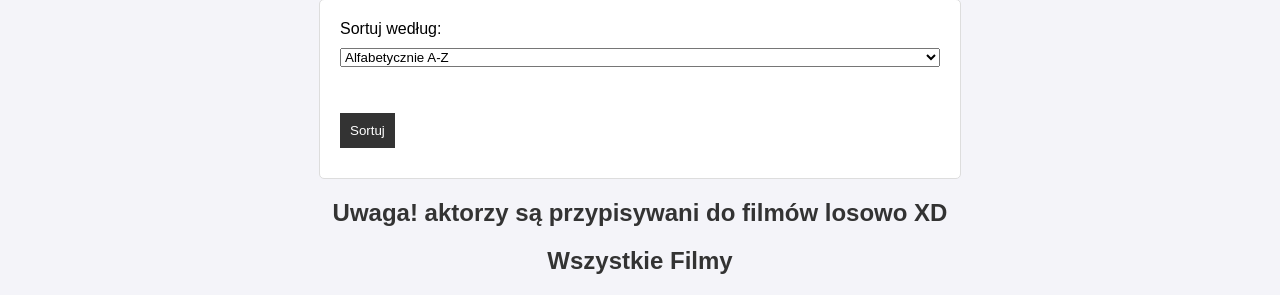
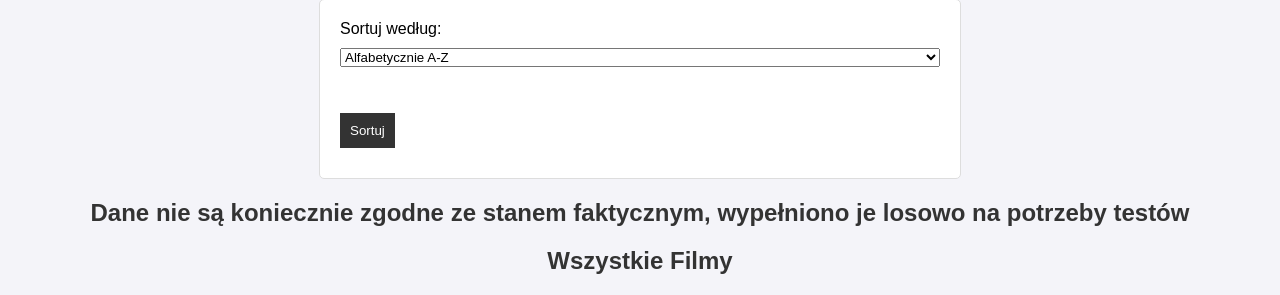
Before and after one commit to copperhead143/AGH-Databeses_Filmoteka, a PHP site: page / in a window 1280 px wide. Shown: the part 139-434 px from the top of the page. Run offline with PHP 8.4, Linux system fonts and the light colour scheme; data that the repository does not hold is empty.

Commit message:
końcowy commit po testach 💫

```diff
--- a/index.php
+++ b/index.php
@@ -177,7 +177,7 @@
     $stmt = $pdo->query($sql);
     $results = $stmt->fetchAll();
 
-    echo "<h2>Uwaga! aktorzy są przypisywani do filmów losowo XD</h2>";
+    echo "<h2>Dane nie są koniecznie zgodne ze stanem faktycznym, wypełniono je losowo na potrzeby testów</h2>";
     echo "<h2>Wszystkie Filmy</h2>";
     echo "<table><tr>
         <th>Movie ID</th>
```
